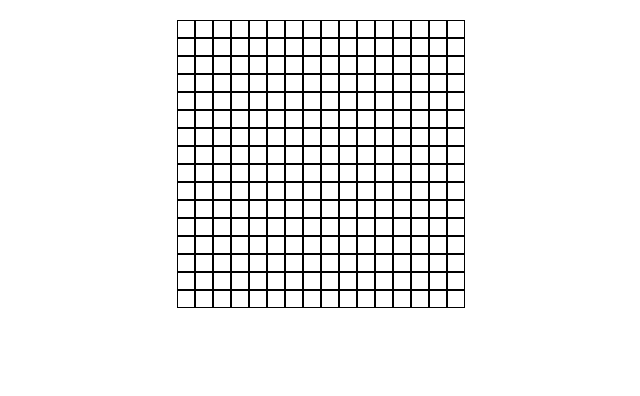
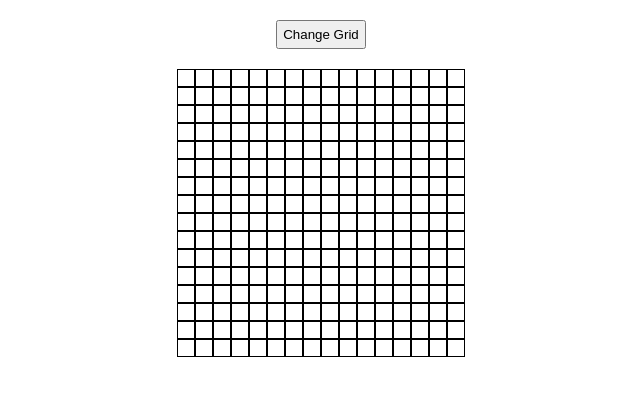
Before and after one commit to coder7475/etch-a-sketch, a plain HTML site: page index.html in a window 1280 px wide. Shown: the whole page, without its empty margins (319-959 px from the left). Drawn offline with Linux system fonts and the light colour scheme.

Commit message:
feat: create a button UI to take input from user for grid change

```diff
--- a/index.html
+++ b/index.html
@@ -7,8 +7,10 @@
     <link rel="stylesheet" href="styles.css">
 </head>
 <body>
+    <header>
+        <button type="button" id="change-btn">Change Grid</button>
+    </header>
     <main id="grids">
-
     </main>
     <script src="app.js"></script>
 </body>
--- a/styles.css
+++ b/styles.css
@@ -23,3 +23,12 @@ div {
 div:hover {
     background-color: rgb(203, 159, 104);
 }
+
+header {
+    text-align: center;
+    margin-top: 20px;
+}
+
+#change-btn {
+    padding: 5px;
+}
```
